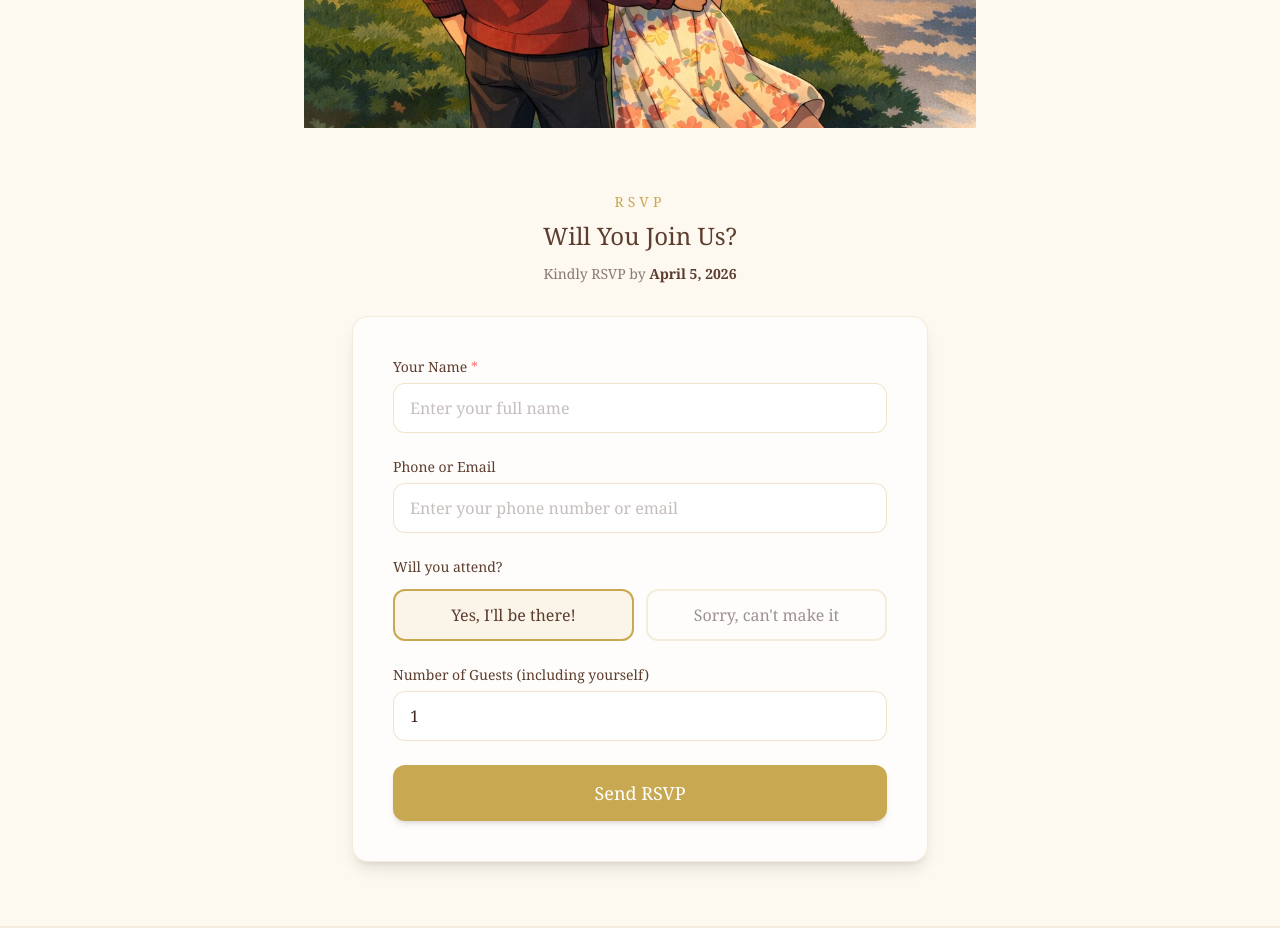
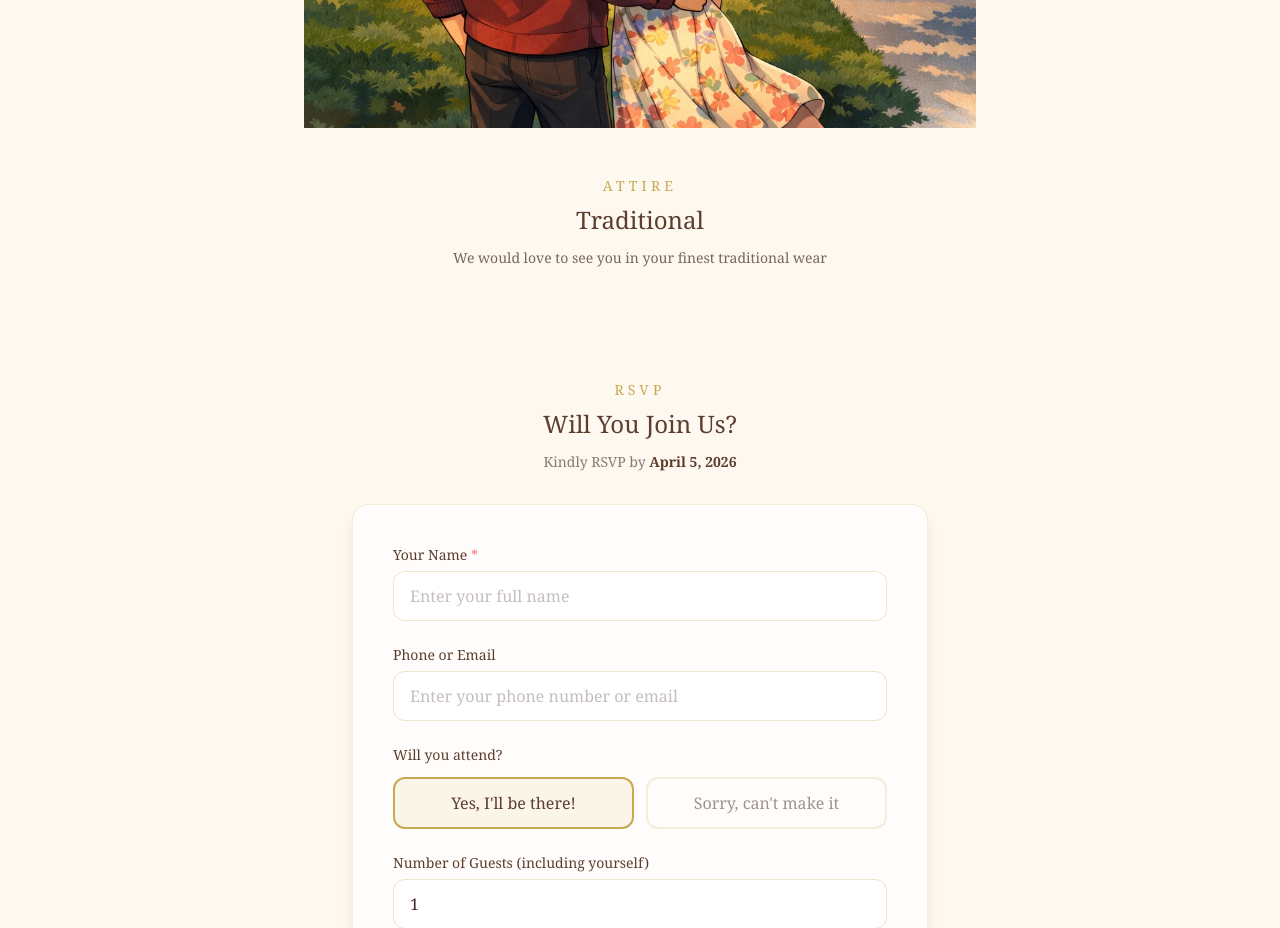
Before and after one commit to mani447/house-warming-invitation, a Next.js app: page / in a window 1280 px wide. Shown: the part 880-1808 px from the top of the page. Built offline with nearby package versions, Linux system fonts and the light colour scheme; no server answers.

Commit message:
Add traditional attire section to invitation
Co-Authored-By: Claude Opus 4.6 (1M context) <noreply@anthropic.com>

```diff
--- a/app/page.tsx
+++ b/app/page.tsx
@@ -1,4 +1,5 @@
 import HeroSection from "@/components/HeroSection";
+import Attire from "@/components/Attire";
 import MapSection from "@/components/MapSection";
 import RSVPForm from "@/components/RSVPForm";
 import Footer from "@/components/Footer";
@@ -7,6 +8,7 @@ export default function Home() {
   return (
     <main>
       <HeroSection />
+      <Attire />
       <RSVPForm />
       <MapSection />
       <Footer />
--- /dev/null
+++ b/components/Attire.tsx
@@ -0,0 +1,17 @@
+export default function Attire() {
+  return (
+    <section className="py-12 px-4 bg-cream">
+      <div className="max-w-2xl mx-auto text-center">
+        <h3 className="text-sm uppercase tracking-[0.3em] text-gold mb-2">
+          Attire
+        </h3>
+        <p className="text-2xl font-display text-warm-brown mb-3">
+          Traditional
+        </p>
+        <p className="text-warm-text/70 text-sm">
+          We would love to see you in your finest traditional wear
+        </p>
+      </div>
+    </section>
+  );
+}
```
